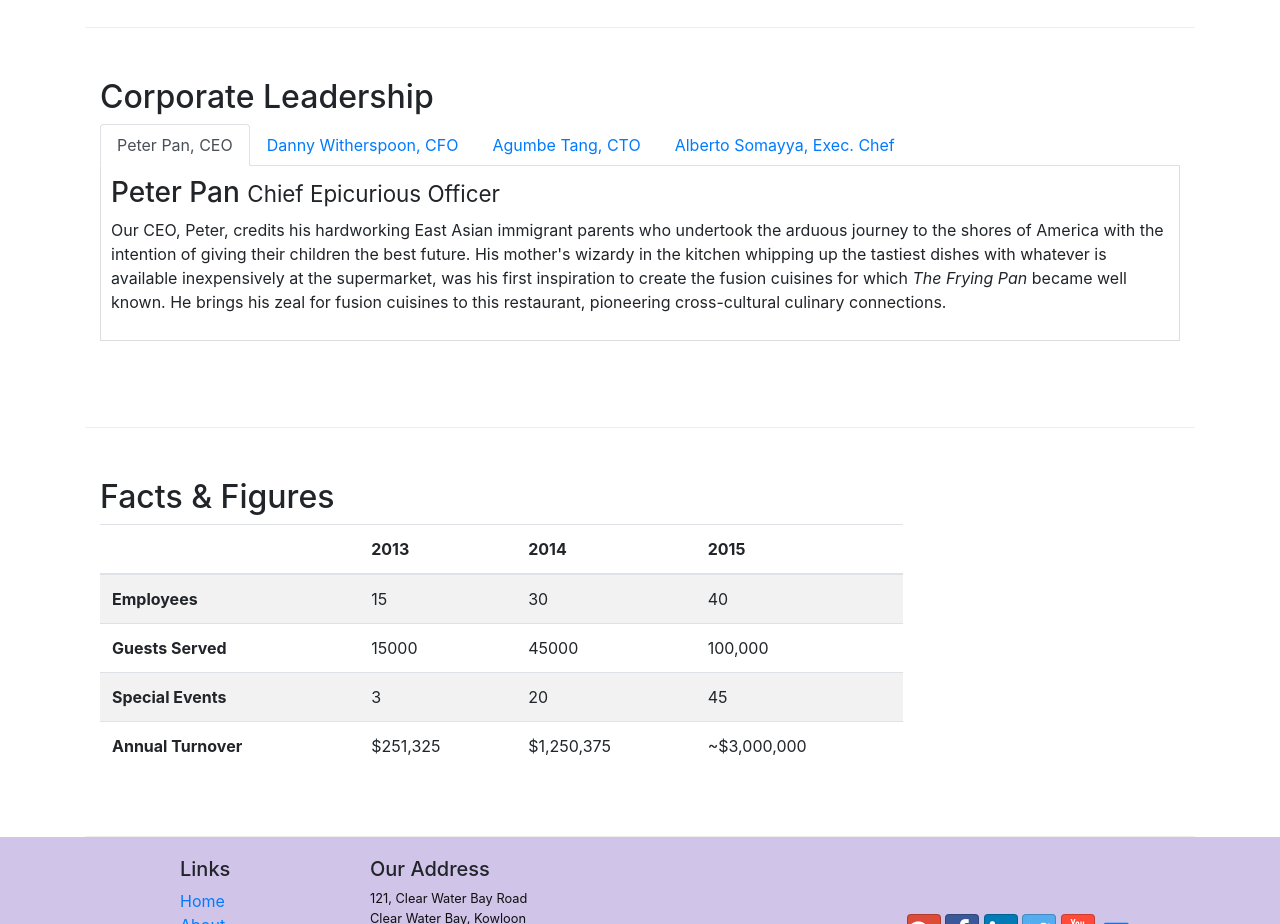
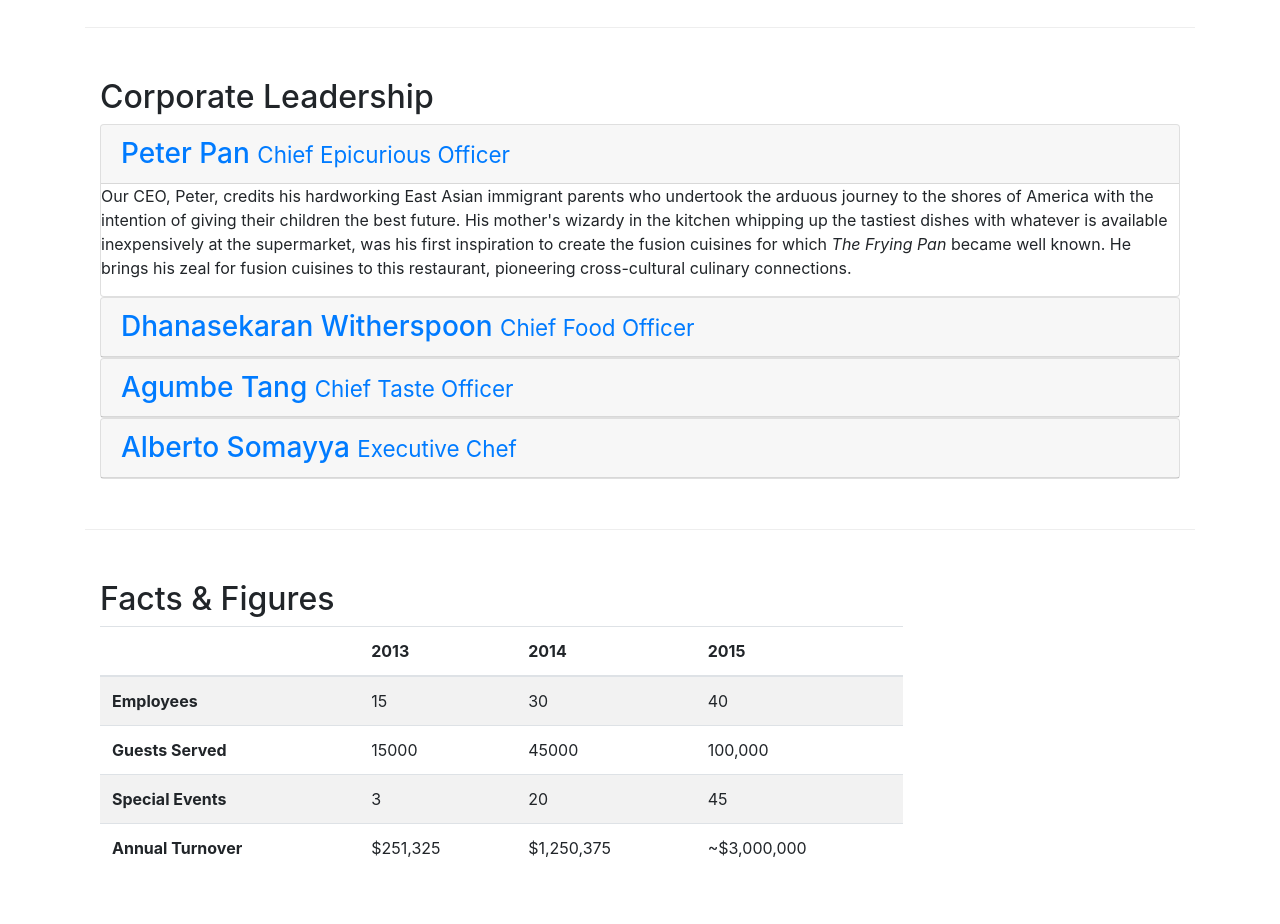
Before and after one commit to giampaolopisapia/bootstrap-repo, a website: page aboutus.html in a window 1280 px wide. Shown: the part 880-1804 px from the top of the page. Drawn offline with nearby package versions, Linux system fonts and the light colour scheme.

Commit message:
Accordion

```diff
--- a/aboutus.html
+++ b/aboutus.html
@@ -97,40 +97,58 @@
         <div class="row row-content">
             <div class="col">
                 <h2>Corporate Leadership</h2>
-                <ul class="nav nav-tabs">
-                    <li class="nav-item">
-                      <a class="nav-link active" href="#peter"
-                        role="tab" data-toggle="tab">Peter Pan, CEO</a>
-                    </li>
-                    <li class="nav-item">
-                      <a class="nav-link" href="#danny" role="tab"
-                        data-toggle="tab">Danny Witherspoon, CFO</a>
-                    </li>
-                    <li class="nav-item">
-                      <a class="nav-link" href="#agumbe"role="tab"
-                        data-toggle="tab">Agumbe Tang, CTO</a>
-                    </li>
-                    <li class="nav-item">
-                      <a class="nav-link" href="#alberto" role="tab"
-                        data-toggle="tab">Alberto Somayya, Exec. Chef</a>
-                    </li>
-                </ul>
-                <div class="tab-content">
-                  <div role="tabpanel" class="tab-pane fade show active" id="peter">
-                    <h3>Peter Pan <small>Chief Epicurious Officer</small></h3>
+                <div id="accordion" role="tablist">
+                  <div class="card">
+                    <div class="card-header" role="tab" id="peterhead">
+                      <h3 class="mb-0">
+                        <a data-toggle="collapse" data-parent="#accordion" href="#peter">
+                          Peter Pan <small>Chief Epicurious Officer</small></a>
+                      </h3>
+                    </div>
+                    <div role="tabpanel" class="collapse show" id="peter">
+                      <div class="card-block">
                         <p class="hidden-xs-down">Our CEO, Peter, credits his hardworking East Asian immigrant parents who undertook the arduous journey to the shores of America with the intention of giving their children the best future. His mother's wizardy in the kitchen whipping up the tastiest dishes with whatever is available inexpensively at the supermarket, was his first inspiration to create the fusion cuisines for which <em>The Frying Pan</em> became well known. He brings his zeal for fusion cuisines to this restaurant, pioneering cross-cultural culinary connections.</p>
                       </div>
-                  <div role="tabpanel" class="tab-pane fade" id="danny">
-                    <h3>Dhanasekaran Witherspoon <small>Chief Food Officer</small></h3>
+                    </div>
+                  </div>
+                  <div class="card">
+                    <div class="card-header" role="tab" id="dannyhead">
+                      <h3 class="mb-0">
+                        <a class="collapsed" data-toggle="collapse" data-parent="#accordion" href="#danny">
+                          Dhanasekaran Witherspoon <small>Chief Food Officer</small></a>
+                      </h3>
+                    </div>
+                    <div role="tabpanel" class="collapse" id="danny">
+                      <div class="card-block">
                         <p class="hidden-xs-down">Our CFO, Danny, as he is affectionately referred to by his colleagues, comes from a long established family tradition in farming and produce. His experiences growing up on a farm in the Australian outback gave him great appreciation for varieties of food sources. As he puts it in his own words, <em>Everything that runs, wins, and everything that stays, pays!</em></p>
                       </div>
-                  <div role="tabpanel" class="tab-pane fade" id="agumbe">
-                  <h3>Agumbe Tang <small>Chief Taste Officer</small></h3>
+                    </div>
+                  </div>
+                  <div class="card">
+                    <div class="card-header" role="tab" id="agumbehead">
+                      <h3 class="mb-0">
+                        <a class="collapsed" data-toggle="collapse" data-parent="#accordion" href="#agumbe">
+                          Agumbe Tang <small>Chief Taste Officer</small></a>
+                      </h3>
+                    </div>
+                    <div role="tabpanel" class="collapse" id="agumbe">
+                      <div class="card-block">
                         <p class="hidden-xs-down">Blessed with the most discerning gustatory sense, Agumbe, our CTO, personally ensures that every dish that we serve meets his exacting tastes. Our chefs dread the tongue lashing that ensues if their dish does not meet his exacting standards. He lives by his motto, <em>You click only if you survive my lick.</em></p>
                       </div>
-                <div role="tabpanel" class="tab-pane fade" id="alberto">
-                  <h3>Alberto Somayya <small>Executive Chef</small></h3>
+                    </div>
+                  </div>
+                  <div class="card">
+                    <div class="card-header" role="tab" id="albertohead">
+                      <h3 class="mb-0">
+                        <a class="collapsed" data-toggle="collapse" data-parent="#accordion" href="#alberto">
+                          Alberto Somayya <small>Executive Chef</small></a>
+                      </h3>
+                    </div>
+                    <div role="tabpanel" class="collapse" id="alberto">
+                      <div class="card-block">
                         <p class="hidden-xs-down">Award winning three-star Michelin chef with wide International experience having worked closely with whos-who in the culinary world, he specializes in creating mouthwatering Indo-Italian fusion experiences. He says, <em>Put together the cuisines from the two craziest cultures, and you get a winning hit! Amma Mia!</em></p>
+                      </div>
+                    </div>
                   </div>
               </div>
             </div>
```
Lines whose indentation alone changed are shown as unchanged.
